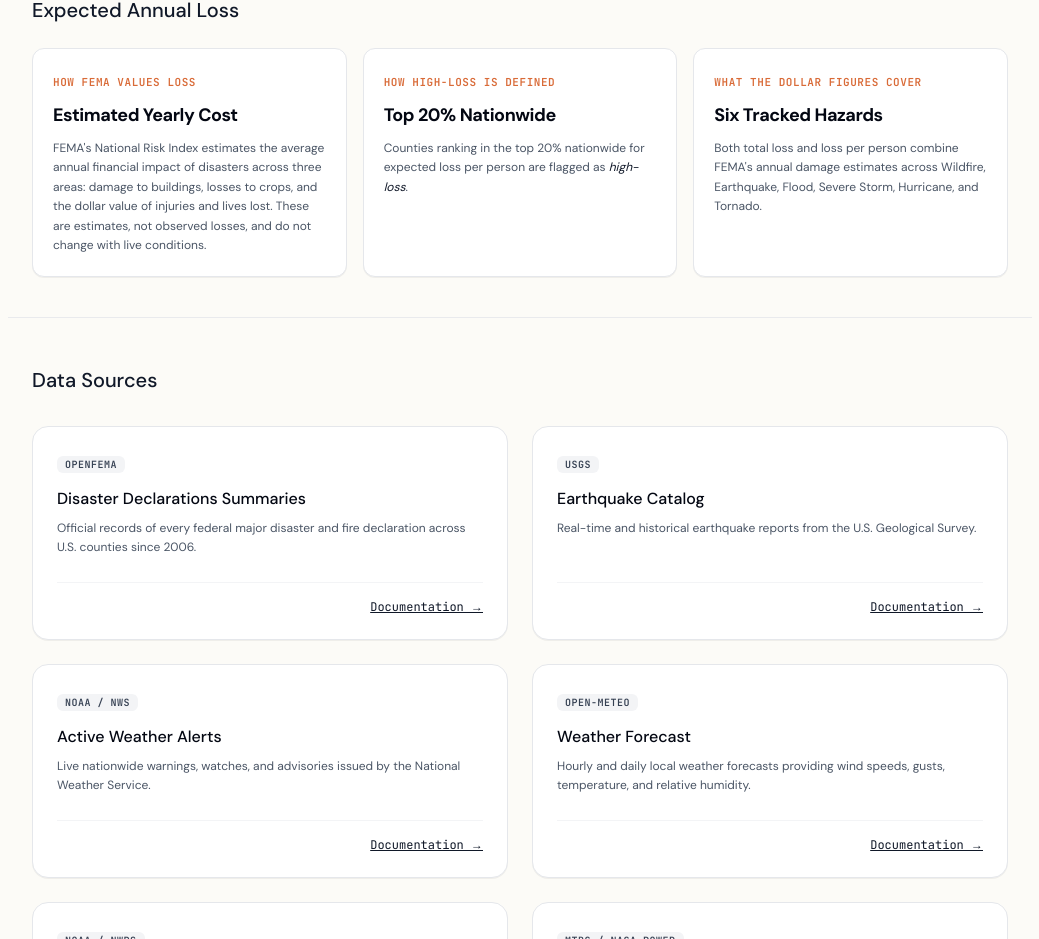
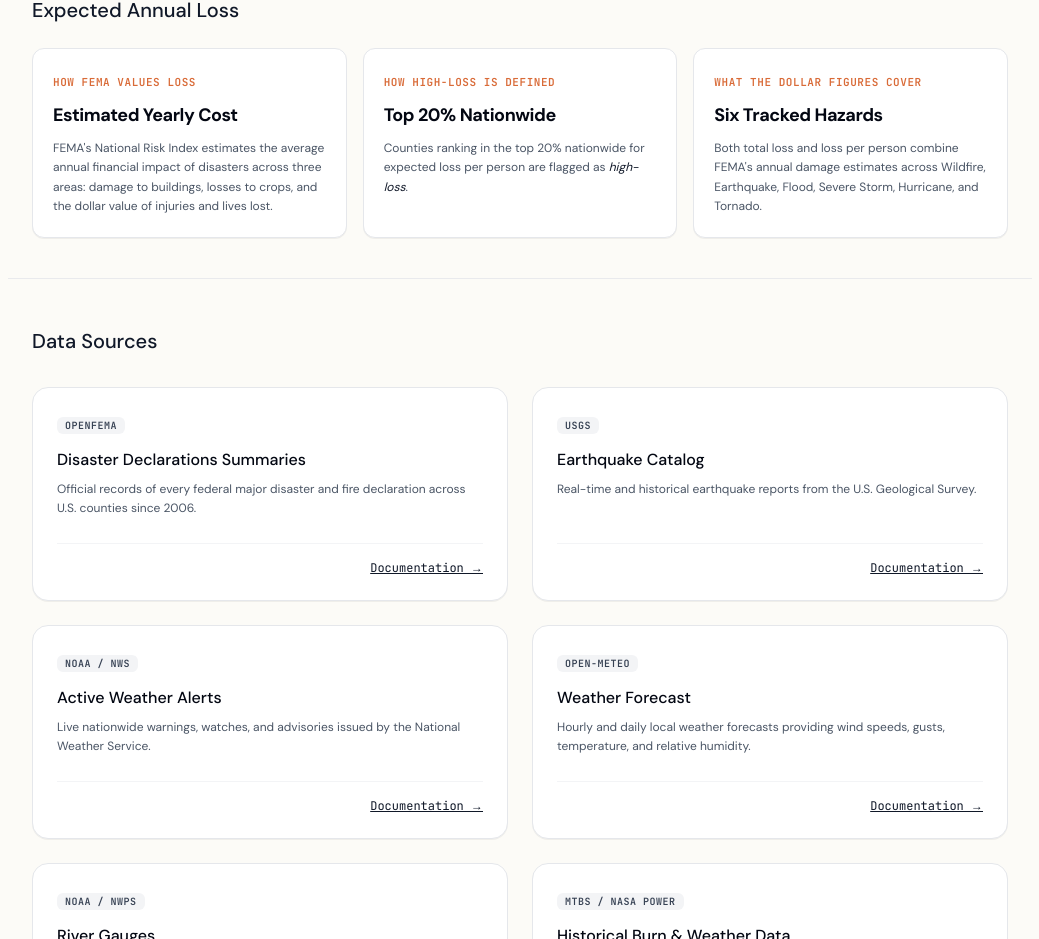
Before and after one commit to nathaniel-trueba/RiskResource, a Next.js app in the folder frontend/: page /about in a window 1280 px wide. Shown: the part 1637-2576 px from the top of the page, without its empty margins (120-1159 px from the left). Built offline with nearby package versions, Linux system fonts and the light colour scheme.

Commit message:
Updated About page

```diff
--- a/frontend/app/about/page.tsx
+++ b/frontend/app/about/page.tsx
@@ -322,7 +322,6 @@ export default function AboutDataPage() {
                   FEMA&apos;s National Risk Index estimates the average annual financial impact of
                   disasters across three areas: damage to buildings, losses to crops, and the dollar
                   value of injuries and lives lost.
-                  These are estimates, not observed losses, and do not change with live conditions.
                 </p>
               </div>
             </div>
```
